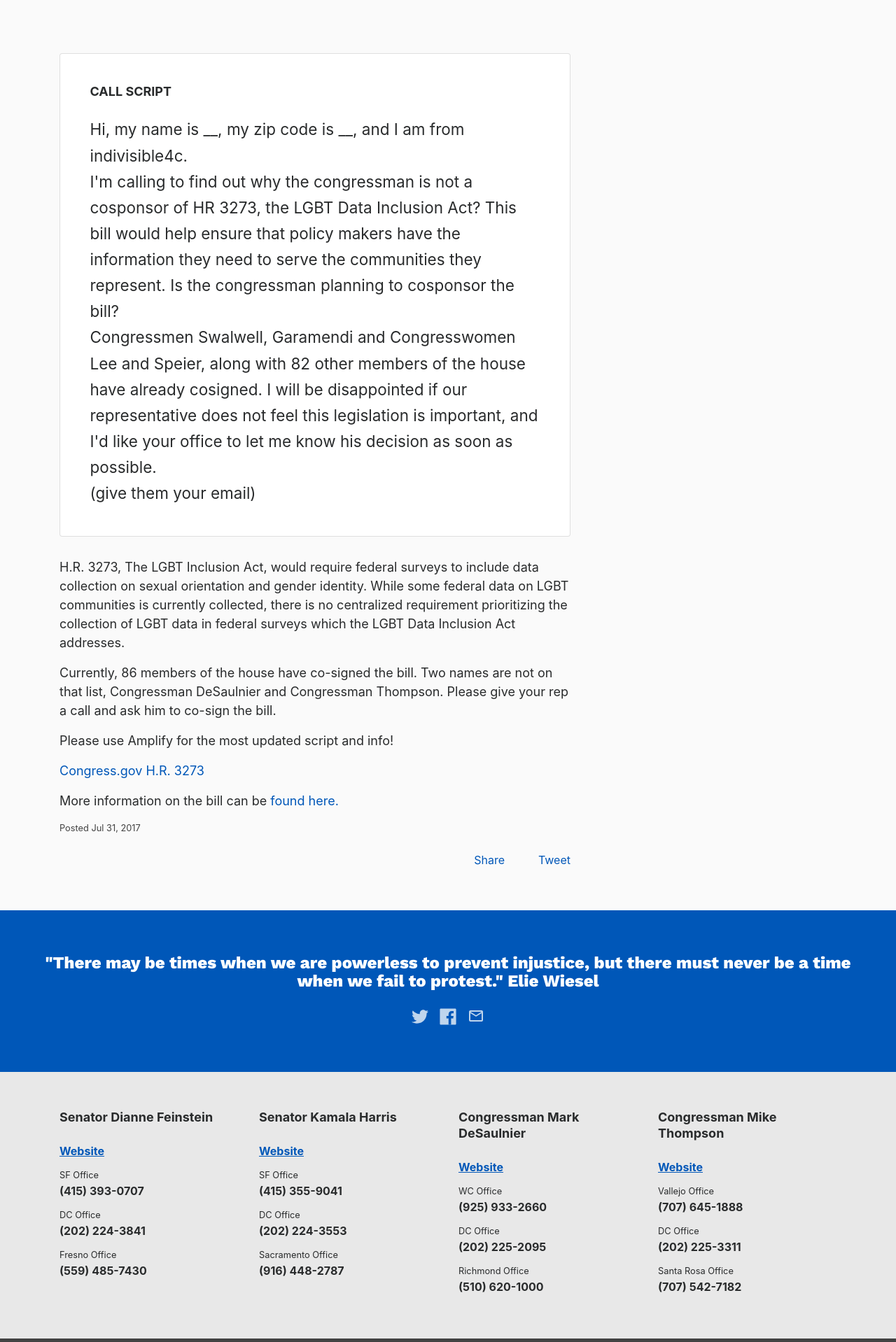
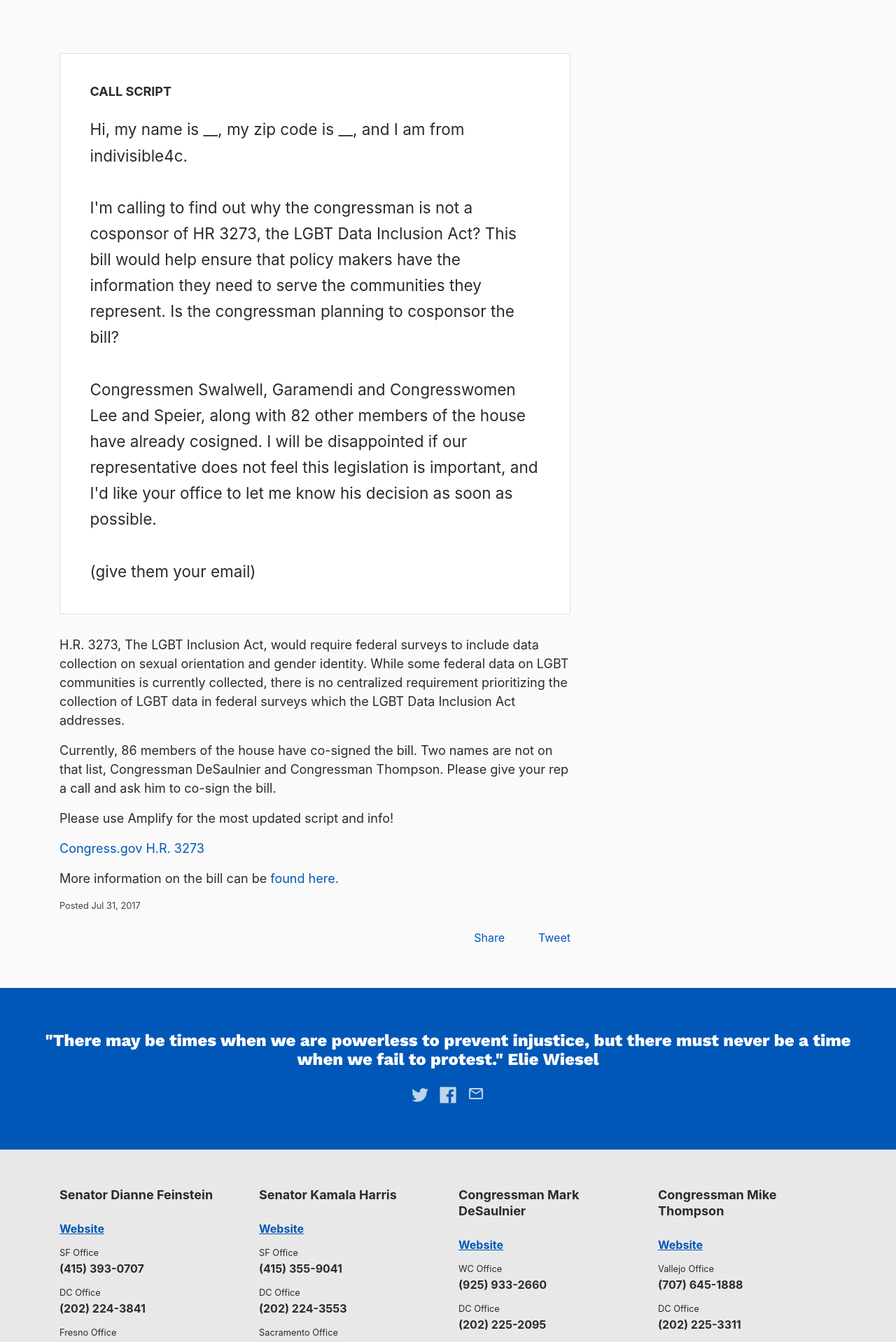
Before and after one commit to IndivisibleTemplate/BasicTemplate, a Jekyll site: the page built from _posts/2017-07-31-lgbt-inclusion-act.markdown, in a window 1280 px wide. Shown: the part 546-2464 px from the top of the page at 70% size. Built offline with Jekyll 4.4.1, drawn with Linux system fonts in a browser that asks for light colours; nearby versions of some CDN libraries; comment, search, counter and statistics services are not loaded.

```diff
--- a/_posts/2017-07-31-lgbt-inclusion-act.markdown
+++ b/_posts/2017-07-31-lgbt-inclusion-act.markdown
@@ -2,14 +2,14 @@
 title: LGBT Inclusion Act
 date: 2017-07-31 20:17:00 -07:00
 main-image: "/uploads/lbpic.png"
-call-script-text: "Hi, my name is __, my zip code is __, and I am from indivisible4c.\n<br>\nI'm
+call-script-text: "Hi, my name is __, my zip code is __, and I am from indivisible4c.\n<br>\n<br>\nI'm
   calling to find out why the congressman is not a cosponsor of HR 3273, the LGBT
   Data Inclusion Act? This bill would help ensure that policy makers have the information
   they need to serve the communities they represent. Is the congressman planning to
-  cosponsor the bill?\n\n<br>\n\nCongressmen Swalwell, Garamendi and Congresswomen
+  cosponsor the bill?\n\n<br>\n<br>\n\nCongressmen Swalwell, Garamendi and Congresswomen
   Lee and Speier, along with 82 other members of the house have already cosigned.
   I will be disappointed if our representative does not feel this legislation is important,
-  and I'd like your office to let me know his decision as soon as possible. \n<br>\n(give
+  and I'd like your office to let me know his decision as soon as possible. \n<br>\n<br>\n(give
   them your email)"
 ---
 
```
